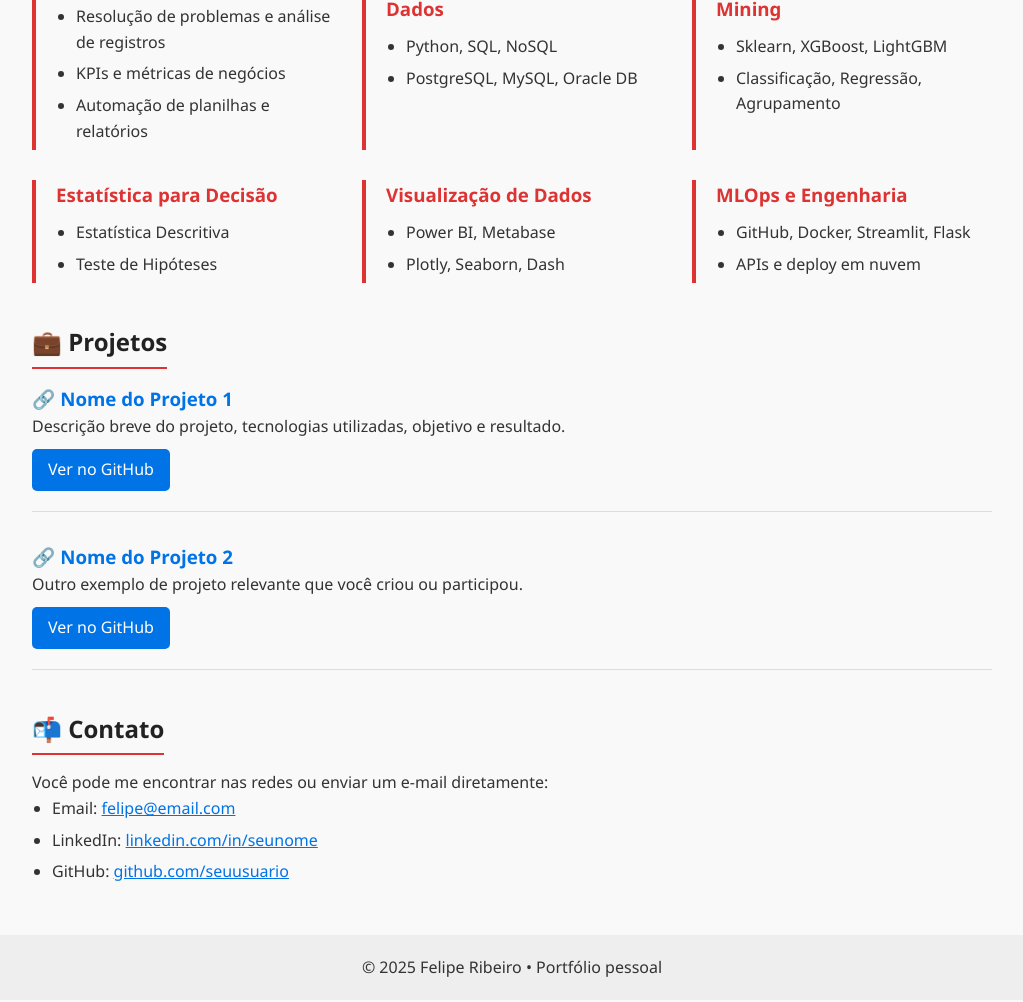
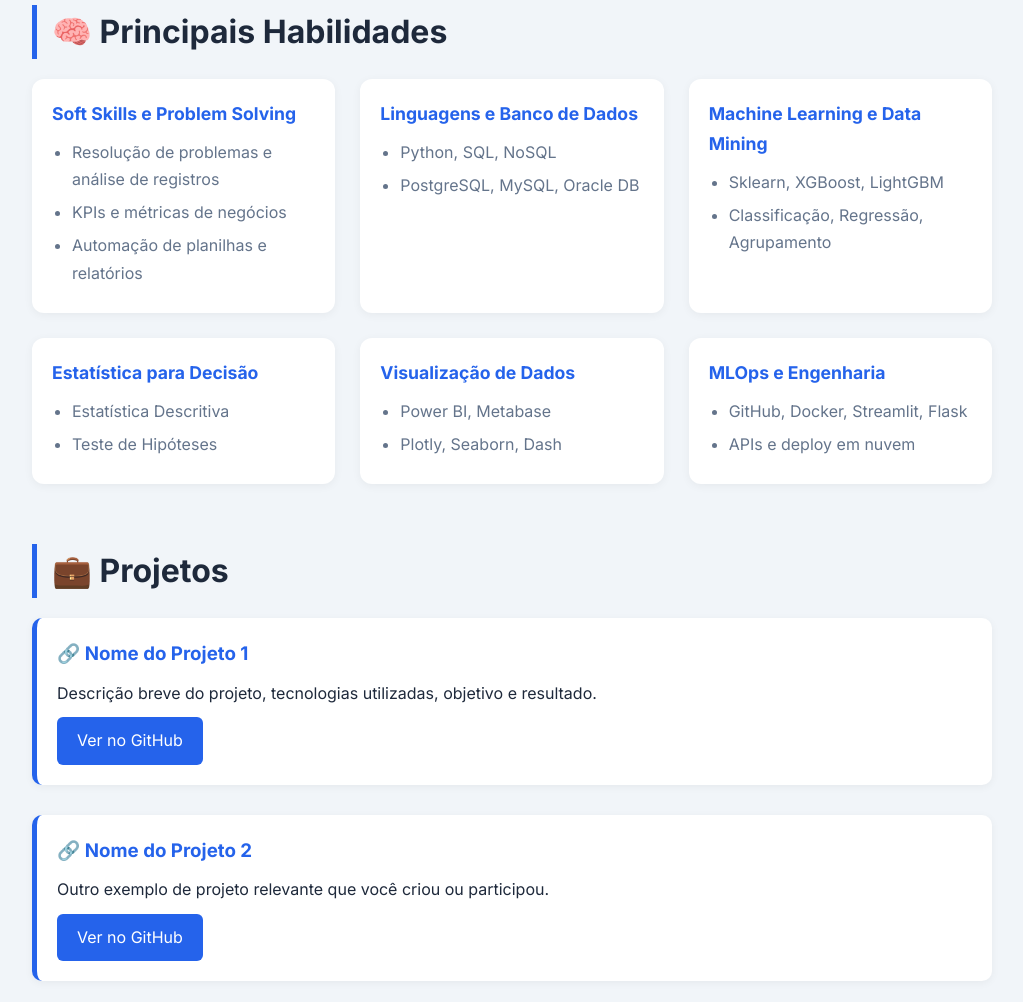
Before and after one commit to Filipe-Ambrozio/filiepeambrozio.github.io, a plain HTML site: page index.html in a window 1280 px wide. Shown: the part 638-1640 px from the top of the page, without its empty margins (128-1151 px from the left). Drawn offline with Linux system fonts and the light colour scheme.

Commit message:
Atualizar o index.html - com CSS
atualizado com css

```diff
--- a/index.html
+++ b/index.html
@@ -1,10 +1,19 @@
 <!DOCTYPE html>
 <html lang="pt-BR">
 <head>
-    <meta charset="UTF-8">
-    <meta name="viewport" content="width=device-width, initial-scale=1.0">
+  <meta charset="UTF-8" />
+  <meta name="viewport" content="width=device-width, initial-scale=1.0"/>
   <title>Portfólio | Felipe Ribeiro</title>
+  <link href="https://fonts.googleapis.com/css2?family=Inter:wght@400;600;700&display=swap" rel="stylesheet">
   <style>
+    :root {
+      --primary: #2563eb;
+      --gray-dark: #1e293b;
+      --gray: #64748b;
+      --light-bg: #f1f5f9;
+      --white: #ffffff;
+    }
+
     * {
       margin: 0;
       padding: 0;
@@ -12,106 +21,133 @@
     }
 
     body {
-            font-family: 'Segoe UI', Tahoma, Geneva, Verdana, sans-serif;
-            background-color: #f9f9f9;
-            color: #333;
-            line-height: 1.6;
+      font-family: 'Inter', sans-serif;
+      background-color: var(--light-bg);
+      color: var(--gray-dark);
+      line-height: 1.7;
     }
 
     header {
-            background-color: #222;
-            color: white;
-            padding: 40px 0;
+      background-color: var(--gray-dark);
+      color: var(--white);
+      padding: 50px 20px;
       text-align: center;
     }
 
     header h1 {
+      font-size: 2.5rem;
       margin-bottom: 10px;
     }
 
+    header p {
+      font-size: 1.2rem;
+      color: #cbd5e1;
+    }
+
     nav {
-            margin-top: 10px;
+      margin-top: 20px;
     }
 
     nav a {
-            color: #fff;
+      color: var(--white);
       text-decoration: none;
       margin: 0 15px;
-            font-size: 16px;
+      font-weight: 500;
+      transition: color 0.3s;
+    }
+
+    nav a:hover {
+      color: var(--primary);
     }
 
     section {
       max-width: 1000px;
-            margin: 40px auto;
+      margin: 60px auto;
       padding: 0 20px;
     }
 
-        h2 {
-            color: #222;
-            margin-bottom: 15px;
-            border-bottom: 2px solid #d33;
-            display: inline-block;
-            padding-bottom: 5px;
+    section h2 {
+      font-size: 2rem;
+      margin-bottom: 20px;
+      border-left: 5px solid var(--primary);
+      padding-left: 15px;
+      color: var(--gray-dark);
     }
 
     .skills-grid {
       display: grid;
-            grid-template-columns: repeat(auto-fit, minmax(300px, 1fr));
-            gap: 30px;
-            margin-top: 20px;
+      grid-template-columns: repeat(auto-fit, minmax(280px, 1fr));
+      gap: 25px;
     }
 
     .skill-box {
-            border-left: 4px solid #d33;
-            padding-left: 20px;
+      background-color: var(--white);
+      padding: 20px;
+      border-radius: 12px;
+      box-shadow: 0 2px 10px rgba(0, 0, 0, 0.05);
+      transition: transform 0.2s;
+    }
+
+    .skill-box:hover {
+      transform: translateY(-5px);
     }
 
     .skill-box h3 {
-            color: #d33;
+      color: var(--primary);
       margin-bottom: 10px;
+      font-size: 1.1rem;
+    }
+
+    .skill-box ul {
+      padding-left: 20px;
+      color: var(--gray);
+    }
+
+    .skill-box li {
+      margin-bottom: 6px;
     }
 
     .projeto {
+      background-color: var(--white);
+      border-left: 5px solid var(--primary);
+      padding: 20px;
       margin-bottom: 30px;
-            border-bottom: 1px solid #ddd;
-            padding-bottom: 20px;
+      border-radius: 10px;
+      box-shadow: 0 2px 8px rgba(0,0,0,0.05);
     }
 
     .projeto h3 {
-            color: #0073e6;
-        }
-
-        footer {
-            text-align: center;
-            background-color: #eee;
-            padding: 20px;
-            margin-top: 50px;
-        }
-
-        a {
-            color: #0073e6;
+      color: var(--primary);
+      margin-bottom: 10px;
     }
 
     .botao {
       display: inline-block;
       margin-top: 10px;
-            padding: 8px 16px;
-            background-color: #0073e6;
+      padding: 10px 20px;
+      background-color: var(--primary);
       color: white;
-            border-radius: 5px;
+      border-radius: 6px;
       text-decoration: none;
+      font-weight: 500;
+      transition: background-color 0.3s;
     }
 
     .botao:hover {
-            background-color: #005bb5;
+      background-color: #1d4ed8;
     }
 
-        ul {
+    #contato ul {
       padding-left: 20px;
+      color: var(--gray);
     }
 
-        ul li {
-            margin-bottom: 6px;
+    footer {
+      background-color: #e2e8f0;
+      text-align: center;
+      padding: 20px;
+      font-size: 0.9rem;
+      color: var(--gray-dark);
     }
   </style>
 </head>
```
Lines whose indentation alone changed are shown as unchanged.
